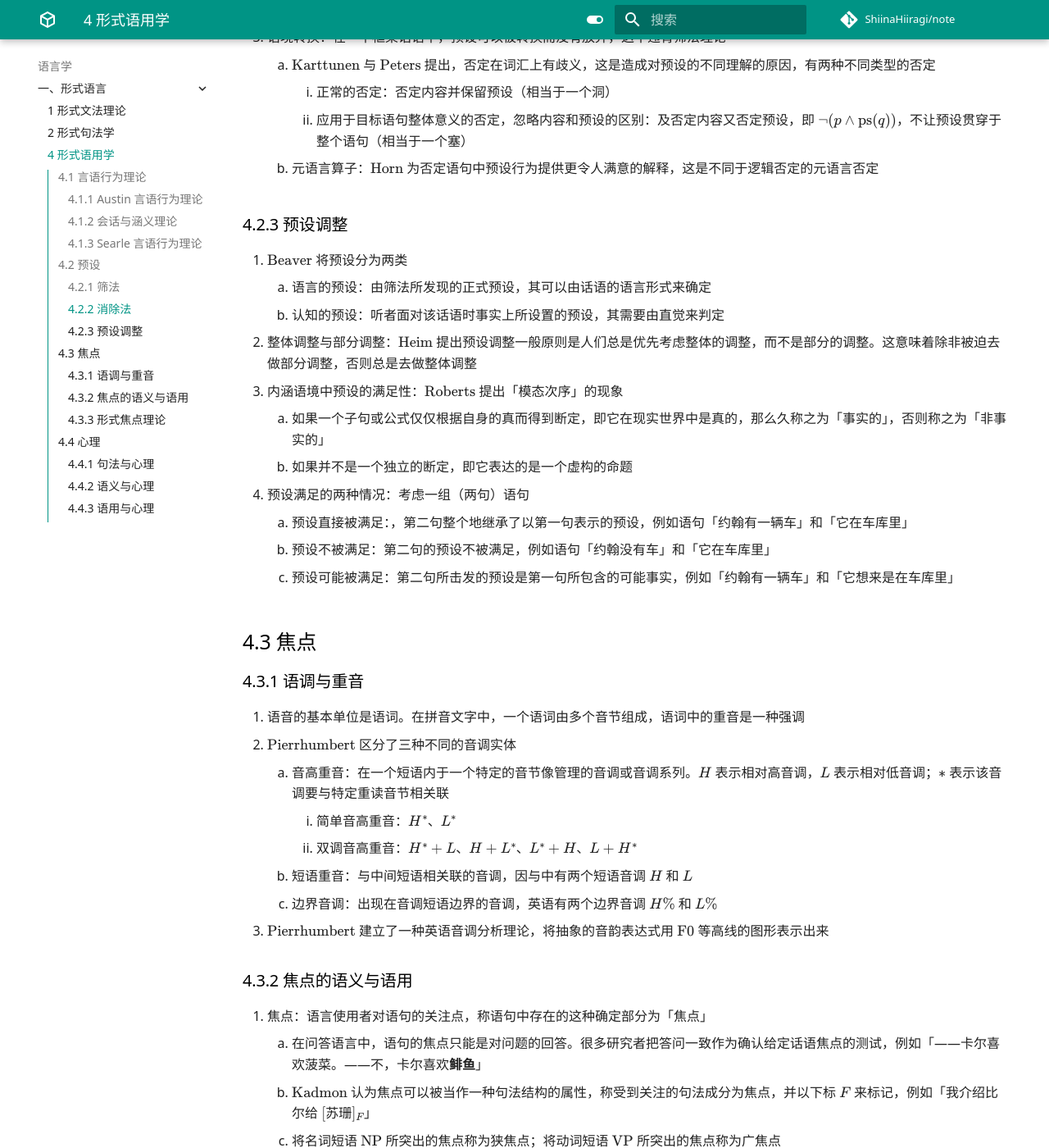
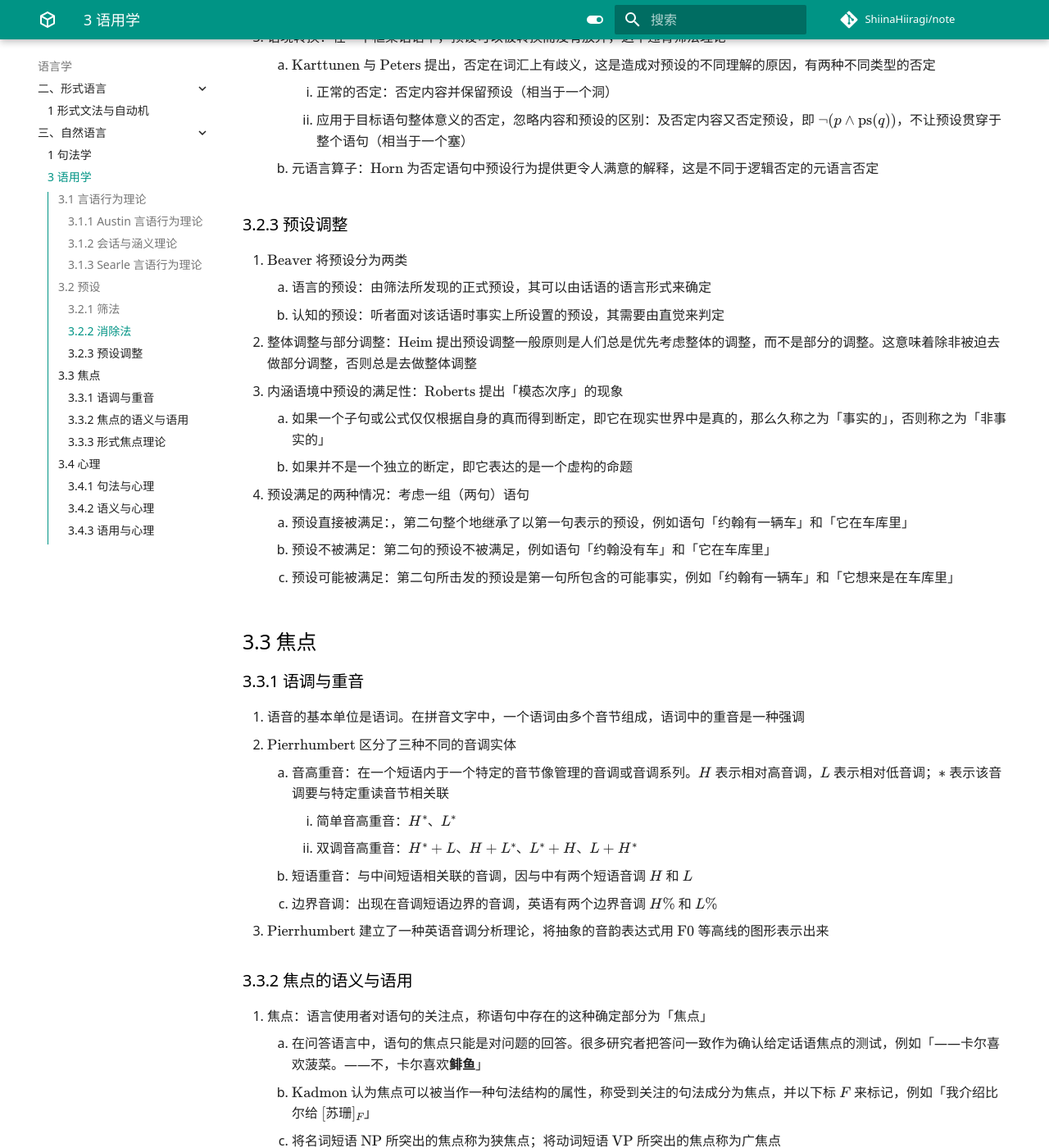
Before and after one commit to ShiinaHiiragi/note, an MkDocs documentation site: the page built from docs/lang/nat/pragma.md, in a window 1280 px wide and 1400 px high, scrolled down 8789 px. Shown: the whole window at 82% size. Built offline with MkDocs 1.6.1 and Material for MkDocs 9.7.7, drawn with Linux system fonts in a browser that asks for light colours; comment, search, counter and statistics services are not loaded; some of the changed text lies outside the part shown.

Commit message:
change toc

```diff
--- a/docs/lang/lang/pragma.md
+++ b/docs/lang/nat/pragma.md
@@ -1,7 +1,7 @@
-# 4 形式语用学
+# 3 语用学
 
-## 4.1 言语行为理论
-### 4.1.1 Austin 言语行为理论
+## 3.1 言语行为理论
+### 3.1.1 Austin 言语行为理论
 1. 以言行事：有一类特殊的话语，这类话语不是用来说事的，而是用来做事的
     1. 早期二分法：行为式（施为句）与表达式（记述句）
     2. 经典三分法：语谓行为，语用行为与语效行为；语用行为包括判定式、执行式、承诺式、表态式与阐述式
@@ -63,7 +63,7 @@
 
     3. 语效行为（以言取效行为）：因为说事经常对听众、说话者或其他人的感情、思想或行动产生一定的影响，这些影响的产生与说者的打算、意向或目的有关
 
-### 4.1.2 会话与涵义理论
+### 3.1.2 会话与涵义理论
 1. 语句涵义
     1. 如果要完全理解说话者的意思，听话者应该知道 ① 话语所涉及的人或事 $x$； ② 话语的时间；③ 话语在特殊情形下的意义
     2. $\text{Grice}$ 将语句涵义分为两类，一种是习惯意义；另一种是非习惯意义即「会话涵义」
@@ -94,7 +94,7 @@
     5. 一致准则：（在断言中）减少自己与别人在观点上的不一致
     6. 同情准则：（在断言中）减少自己与他人在感情上的对立
 
-### 4.1.3 Searle 言语行为理论
+### 3.1.3 Searle 言语行为理论
 1. 言语行为三分法的发展
     1. $\text{Searle}$ 对 $\text{Austin}$ 理论的批评
         1. 某些表述式也可以被断定为切当或不切当；某些行为式可以是或真或假的
@@ -181,8 +181,8 @@
             2. 间接言语行为的诚实性条件和其他条件之间并不对成，这使得人们只能通过确认诚实性条件来完成一个间接言语行为，而不能通过提问来完成这种行为
             3. 在一些以特殊形式表达间接言语行为的语句中，规则惯用语是必须遵从的
 
-## 4.2 预设
-### 4.2.1 筛法
+## 3.2 预设
+### 3.2.1 筛法
 1. $\text{Karttunen}$ 将预设分为三种类型
     1. 洞：一种运算，将预设置于一个语句中，使得整个语句包含这个预设犹如包含一个「洞」，例如「当今法国国王不是秃头」
     2. 塞：一种运算，一个在「塞」中的预设将不被包含在其中的语句所继承，例如「老李相信老王早餐时已经不再喝酒」
@@ -230,7 +230,7 @@
         3. 合取语句：$c+(A\wedge B) = (c+A) + B$
         4. 条件语句：$c+(A\to B)=c-(c+A-((c + A) + B))$
 
-### 4.2.2 消除法
+### 3.2.2 消除法
 1. 消除法：将预设处理为「可废除的」
     1. $\text{Stalnaker}-\text{Karttunen}-\text{Heim}$ 的预设投射理论并不能完全解释自然语言现象，例如「如果我稍后认识到我没有说出真相，那我将向所有人披露它」
     2. $\text{Gazdar}$ 与 $\text{Soames}$ 认为在下面两种情况下，预设是可废除的
@@ -253,7 +253,7 @@
         2. 应用于目标语句整体意义的否定，忽略内容和预设的区别：及否定内容又否定预设，即 $\neg (p\wedge \text{ps}(q))$，不让预设贯穿于整个语句（相当于一个塞）
     2. 元语言算子：$\text{Horn}$ 为否定语句中预设行为提供更令人满意的解释，这是不同于逻辑否定的元语言否定
 
-### 4.2.3 预设调整
+### 3.2.3 预设调整
 1. $\text{Beaver}$ 将预设分为两类
     1. 语言的预设：由筛法所发现的正式预设，其可以由话语的语言形式来确定
     2. 认知的预设：听者面对该话语时事实上所设置的预设，其需要由直觉来判定
@@ -266,8 +266,8 @@
     2. 预设不被满足：第二句的预设不被满足，例如语句「约翰没有车」和「它在车库里」
     3. 预设可能被满足：第二句所击发的预设是第一句所包含的可能事实，例如「约翰有一辆车」和「它想来是在车库里」
 
-## 4.3 焦点
-### 4.3.1 语调与重音
+## 3.3 焦点
+### 3.3.1 语调与重音
 1. 语音的基本单位是语词。在拼音文字中，一个语词由多个音节组成，语词中的重音是一种强调
 2. $\text{Pierrhumbert}$ 区分了三种不同的音调实体
     1. 音高重音：在一个短语内于一个特定的音节像管理的音调或音调系列。$H$ 表示相对高音调，$L$ 表示相对低音调；$*$ 表示该音调要与特定重读音节相关联
@@ -277,7 +277,7 @@
     3. 边界音调：出现在音调短语边界的音调，英语有两个边界音调 $H\%$ 和 $L\%$
 3. $\text{Pierrhumbert}$ 建立了一种英语音调分析理论，将抽象的音韵表达式用 $\text{F0}$ 等高线的图形表示出来
 
-### 4.3.2 焦点的语义与语用
+### 3.3.2 焦点的语义与语用
 1. 焦点：语言使用者对语句的关注点，称语句中存在的这种确定部分为「焦点」
     1. 在问答语言中，语句的焦点只能是对问题的回答。很多研究者把答问一致作为确认给定话语焦点的测试，例如「——卡尔喜欢菠菜。——不，卡尔喜欢**鲱鱼**」
     2. $\text{Kadmon}$ 认为焦点可以被当作一种句法结构的属性，称受到关注的句法成分为焦点，并以下标 $F$ 来标记，例如「我介绍比尔给 $[$苏珊$]_F$」
@@ -333,7 +333,7 @@
             2. $[\![$约翰介绍比尔给 $[$苏珊$]_F]\!]^f=\{$命题「约翰介绍比尔给 $d$」$: d\in D\}$
             3. $[\![$约翰介绍 $[$比尔$]_F$ 给 $[$苏珊$]_F]\!]^f=\{$命题「约翰介绍 $d_1$ 给 $d_2$」$: d_1, d_2\in D\}$
 
-### 4.3.3 形式焦点理论
+### 3.3.3 形式焦点理论
 1. 句法：规定语言 $\mathscr L$ 的类型、字母表和表达式构成规则
     1. 类型：$\tau := e \mid t \mid \left< \tau_1, \tau_2 \right>$
     2. 字母表
@@ -391,8 +391,8 @@
 
     3. 逻辑公式的结构意义解释：包含 $n$ 个 $F$ 标记子公式的公式 $\alpha$，其与任意模型 $\mathfrak M$ 和任意指派 $g$ 相关的结构意义是一个序列 $\left< Q^n, \alpha_1, \alpha_2, \cdots, \alpha_n \right>$。其中 $Q^n$ 是与 $M$ 和 $g$ 相关的普通语义值，$g$ 对于所有 $F$ 标记子公式连续运用 $\lambda$ 抽象而得到 $\lambda$ 表达式（每次使用一个新的变元，使得在此过程中没有任何先前的变元被约束），$\alpha_1, \alpha_2, \cdots, \alpha_n$ 是与 $M$ 和 $g$ 相关的普通语义值，$g$ 是 $F$ 标记子公式的函数，它将 $Q_n$ 连续运用于序列 $\alpha_1, \alpha_2, \cdots, \alpha_n$，在这个过程中得到 $[\![\alpha]\!]^{\mathfrak M, g}$
 
-## 4.4 心理
-### 4.4.1 句法与心理
+## 3.4 心理
+### 3.4.1 句法与心理
 1. 充分条件假言推理实验：$\text{Wason}$ 选择任务实验研究充分条件假言推理的四种模型在实际应用中被接受的程度
     1. 有一副纸牌，其中每一张都是一面印着大写英文字母，另一面印着阿拉伯数字
     2. 被试要求在呈现的四张纸牌中翻开尽量少的几张，以证实或推翻规则「如果指派的一面是辅音字母，则它的另一面是奇数」
@@ -415,7 +415,7 @@
     3. 肯定后件式（无效式，使用率约 $33\%$）:心理因素在无效推理的使用中发挥了作用
     4. 否定前件式（无效式，使用率约 $21\%$）：在日常语言中，「如果……那么……」不仅可以表达充分条件假言命题，也可以表达充分必要条件假言命题，且后者的使用远比前者自然得多
 
-### 4.4.2 语义与心理
+### 3.4.2 语义与心理
 1. 心理模型理论（$\text{MMT}$）
     1. 人的推理过程受理性支配，但这种理性也会受到心理加工能力的限制
     2. 人们现要理解推理的前提，然后构建推理的模型，最后才凭借这些模型进行推理
@@ -423,7 +423,7 @@
     1. 推理活动是心理相关的，而不是心理无关的
     2. 日常推理是语义相关的，而不仅仅是句法相关的。心理逻辑不仅关注推理的正确性，也关注推理错误的经验因素和心理因素
 
-### 4.4.3 语用与心理
+### 3.4.3 语用与心理
 $\text{Clark}$ 将人们对间接言语行为的反应分为四个方面来研究
 
 1. $\text{Clark}$ 认为，间接言语行为具有六种主要的性质和六种相应的反应
--- a/mkdocs.yml
+++ b/mkdocs.yml
@@ -159,7 +159,8 @@ nav:
       - 2 微分法: anly/princ/diff.md
       - 3 积分法: anly/princ/int.md
   - 语言学:
-    - 一、形式语言:
-      - 1 形式文法理论: lang/lang/gr.md
-      - 2 形式句法学: lang/lang/syntax.md
-      - 4 形式语用学: lang/lang/pragma.md
+    - 二、形式语言:
+      - 1 形式文法与自动机: lang/formal/gr.md
+    - 三、自然语言:
+      - 1 句法学: lang/nat/syntax.md
+      - 3 语用学: lang/nat/pragma.md
```
Also changed, not shown: docs/intro/toc.md (+27 -11 lines), docs/lang/formal/gr.md (renamed from docs/lang/lang/gr.md, +1 -1 lines), docs/lang/nat/syntax.md (renamed from docs/lang/lang/syntax.md, +7 -7 lines).
